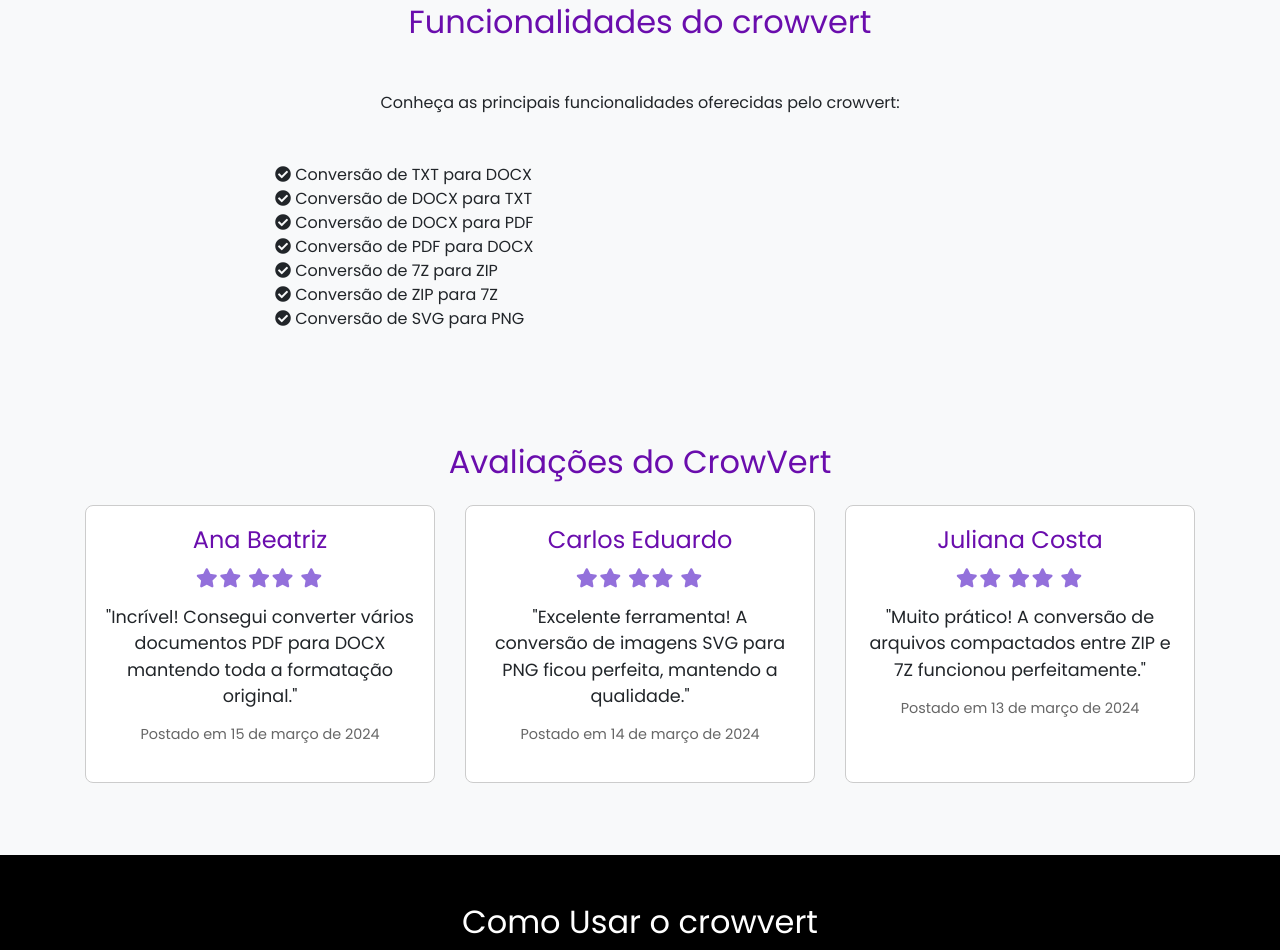
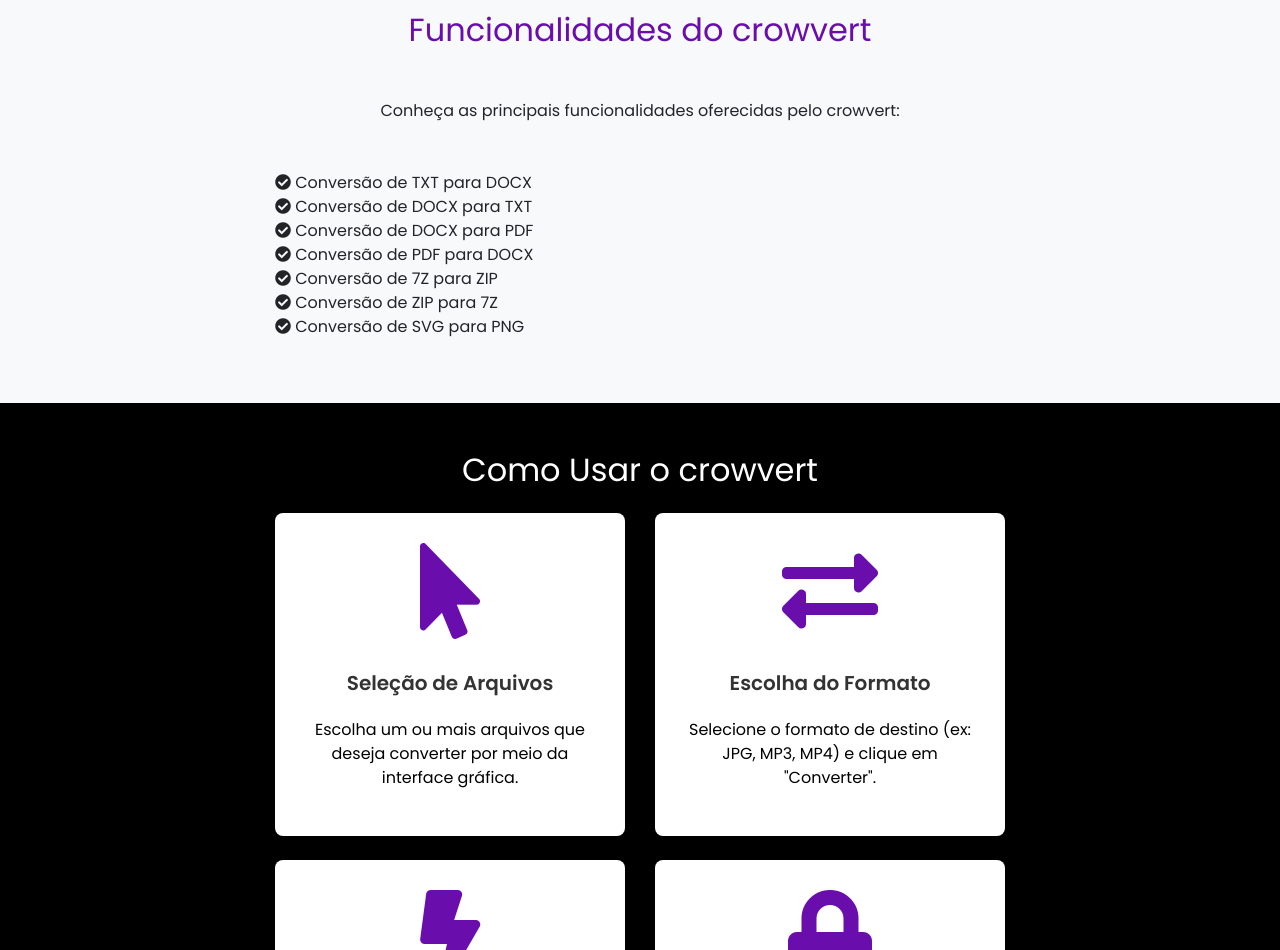
Before and after one commit to EduardoDosSantosFerreira/crowvert, a plain HTML site: page index.html in a window 1280 px wide. Shown: the part 1850-2800 px from the top of the page. Drawn offline with nearby package versions, Linux system fonts and the light colour scheme; a script that the page names is missing.

Commit message:
update_v2

```diff
--- a/index.html
+++ b/index.html
@@ -180,51 +180,6 @@
     </div>
   </section>
 
-<!-- Avaliações -->
-<section id="reviews" class="py-5 bg-light">
-    <div class="container">
-      <h2 class="section-heading text-center mb-4">Avaliações do CrowVert</h2>
-      <div class="row">
-        <div class="col-lg-4 mb-4">
-          <div class="review-box text-center">
-            <h3 class="review-title">Ana Beatriz</h3>
-            <div class="star-rating">
-              <span class="fa fa-star checked"></span><span class="fa fa-star checked"></span>
-              <span class="fa fa-star checked"></span><span class="fa fa-star checked"></span>
-              <span class="fa fa-star checked"></span>
-            </div>
-            <p class="review-text">"Incrível! Consegui converter vários documentos PDF para DOCX mantendo toda a formatação original."</p>
-            <p class="review-date">Postado em 15 de março de 2024</p>
-          </div>
-        </div>
-        <div class="col-lg-4 mb-4">
-          <div class="review-box text-center">
-            <h3 class="review-title">Carlos Eduardo</h3>
-            <div class="star-rating">
-              <span class="fa fa-star checked"></span><span class="fa fa-star checked"></span>
-              <span class="fa fa-star checked"></span><span class="fa fa-star checked"></span>
-              <span class="fa fa-star"></span>
-            </div>
-            <p class="review-text">"Excelente ferramenta! A conversão de imagens SVG para PNG ficou perfeita, mantendo a qualidade."</p>
-            <p class="review-date">Postado em 14 de março de 2024</p>
-          </div>
-        </div>
-        <div class="col-lg-4 mb-4">
-          <div class="review-box text-center">
-            <h3 class="review-title">Juliana Costa</h3>
-            <div class="star-rating">
-              <span class="fa fa-star checked"></span><span class="fa fa-star checked"></span>
-              <span class="fa fa-star checked"></span><span class="fa fa-star"></span>
-              <span class="fa fa-star"></span>
-            </div>
-            <p class="review-text">"Muito prático! A conversão de arquivos compactados entre ZIP e 7Z funcionou perfeitamente."</p>
-            <p class="review-date">Postado em 13 de março de 2024</p>
-          </div>
-        </div>
-      </div>
-    </div>
-  </section>
-
 <!-- Como Usar -->
 <section id="how-to-use" class="py-5" style="background-color: black;">
     <div class="container">
@@ -276,24 +231,6 @@
     </div>
   </section>
 
-  <section id="final" class="py-5">
-    <div class="container text-center">
-      <h2 class="section-heading">Simplifique suas Conversões de Arquivos</h2>
-      <p class="lead">
-        O CrowVert é a solução perfeita para suas necessidades de conversão de arquivos. Com uma interface intuitiva e
-        processamento rápido, você pode converter facilmente entre diversos formatos de imagens, vídeos e documentos.
-      </p>
-      <p class="lead">
-        Não perca mais tempo com conversores online ou software complicado. O CrowVert oferece conversão local,
-        garantindo sua privacidade e velocidade incomparável. Experimente agora e descubra como é fácil converter
-        seus arquivos com apenas alguns cliques.
-      </p>
-      <div class="button-wrapper">
-        <a href="./dist/main.exe" class="btn btn-primary btn-lg" id="clean-crow-btn">Baixar CrowVert</a>
-      </div>
-    </div>
-  </section>
-
   <!-- Rodapé -->
   <footer class="py-5">
     <div class="container text-center">
--- a/src/assets/css/style.css
+++ b/src/assets/css/style.css
@@ -10,10 +10,11 @@
 
   /* Estilo para o header */
   .header {
-    background-color: #6a0dad; /* Roxo principal */
+    background-color: #000000; /* Roxo principal */
     color: #fff;
     padding: 100px 0;
     text-align: center;
+    border: 4px solid #6a0dad; /* Borda roxa */
   }
 
   .header h1 {
```
